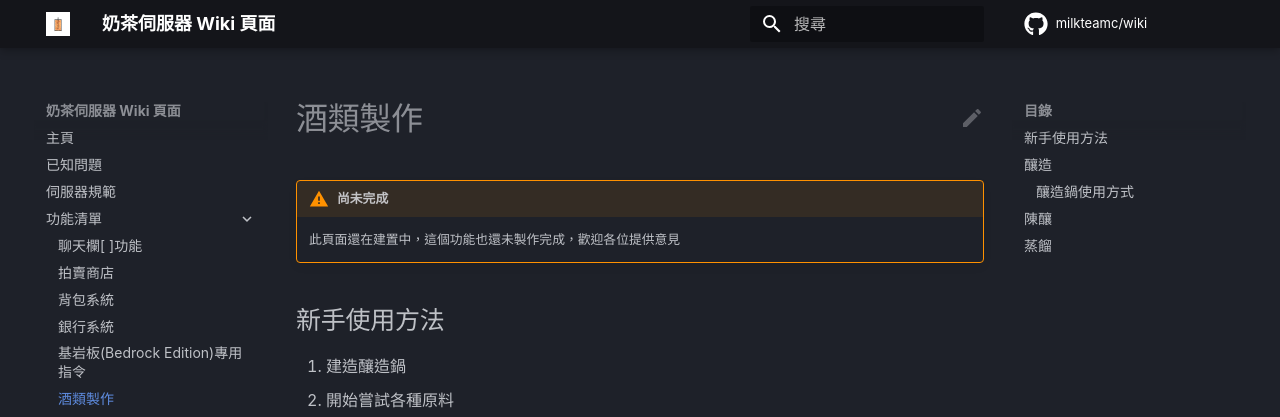
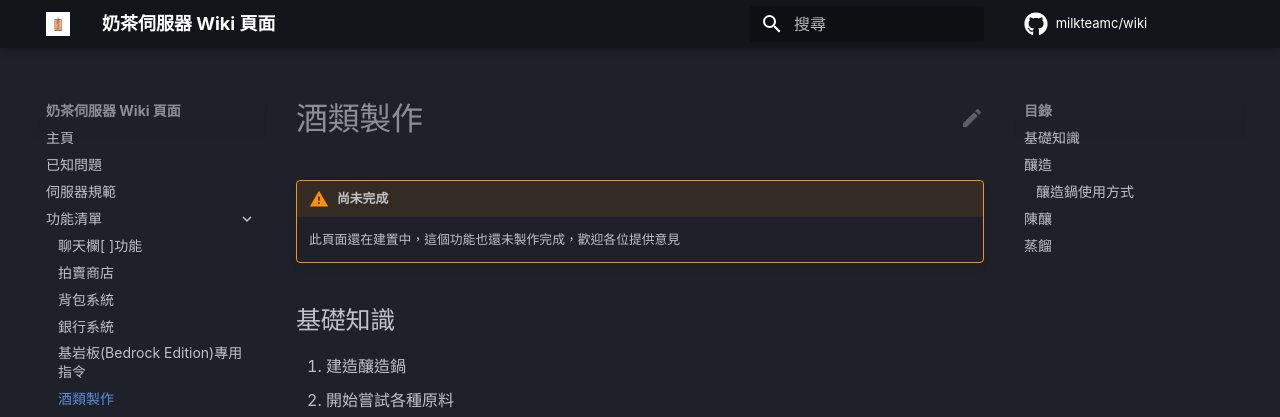
Before and after one commit to milkteamc/wiki, an MkDocs documentation site: the page built from docs/功能清單/brewery.md, in a window 1280 px wide and 900 px high. Shown: the top 417 px of the window. Built offline with MkDocs 1.6.1 and Material for MkDocs 9.7.7, drawn with Linux system fonts in a browser that asks for light colours; some web fonts are replaced; plug-ins that fetch from the network failed and are left out; comment, search, counter and statistics services are not loaded.

Commit message:
Update brewery.md

```diff
--- a/docs/功能清單/brewery.md
+++ b/docs/功能清單/brewery.md
@@ -1,7 +1,7 @@
 # 酒類製作
 !!! warning "尚未完成"
     此頁面還在建置中，這個功能也還未製作完成，歡迎各位提供意見
-## 新手使用方法
+## 基礎知識
 1. 建造釀造鍋
 2. 開始嘗試各種原料
 3. 嘗試進行釀造
```
